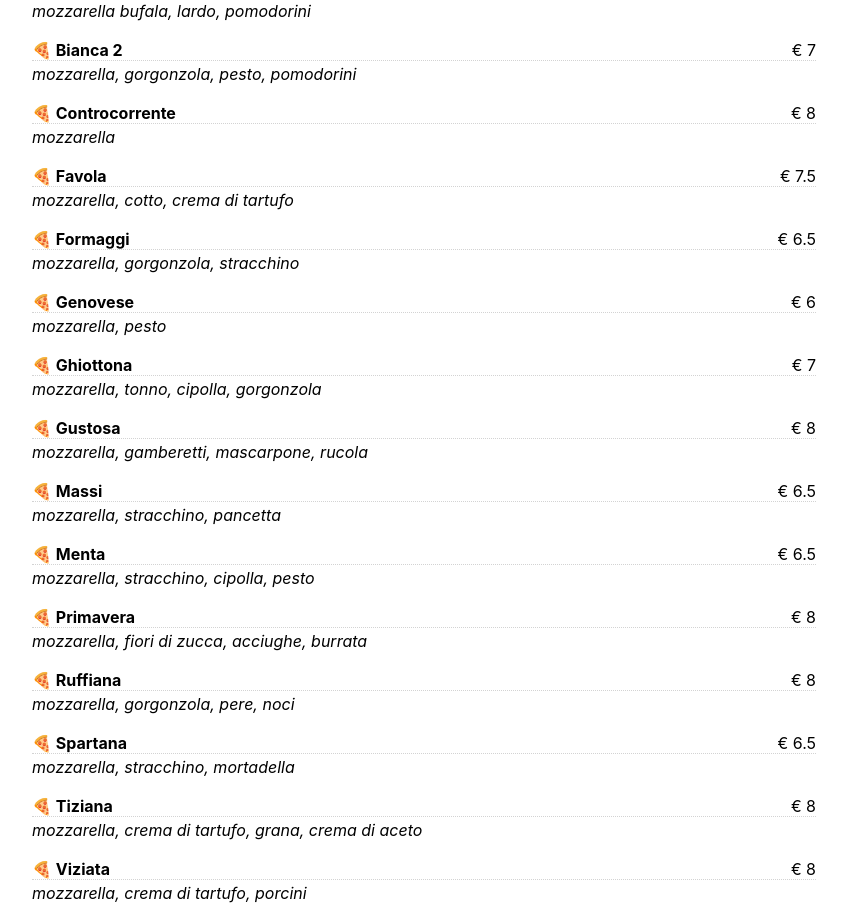
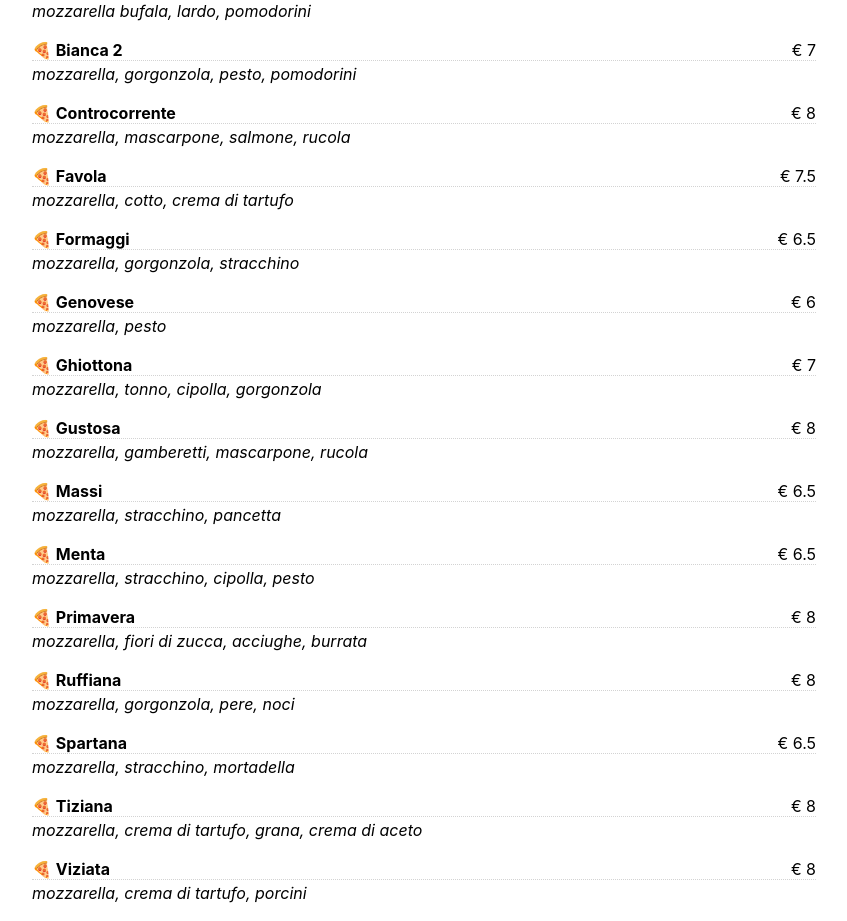
Before and after one commit to aplsup/laspartana, a Next.js app: page /menu in a window 1280 px wide. Shown: the part 2311-3232 px from the top of the page, without its empty margins (216-1063 px from the left). Built offline with nearby package versions, Linux system fonts and the light colour scheme.

Commit message:
Fixed 'Controcorrente' ingredients
Signed-off-by: Alessio Paciello <alessio.paciello@treatwell.com>

```diff
--- a/data/menu.ts
+++ b/data/menu.ts
@@ -262,7 +262,7 @@ const menu: Menu = {
     {
       name: "Controcorrente",
       tags: [Tag.BIANCA],
-      ingredients: ["mozzarella"],
+      ingredients: ["mozzarella", "mascarpone", "salmone", "rucola"],
       price: 800,
     },
     {
```
